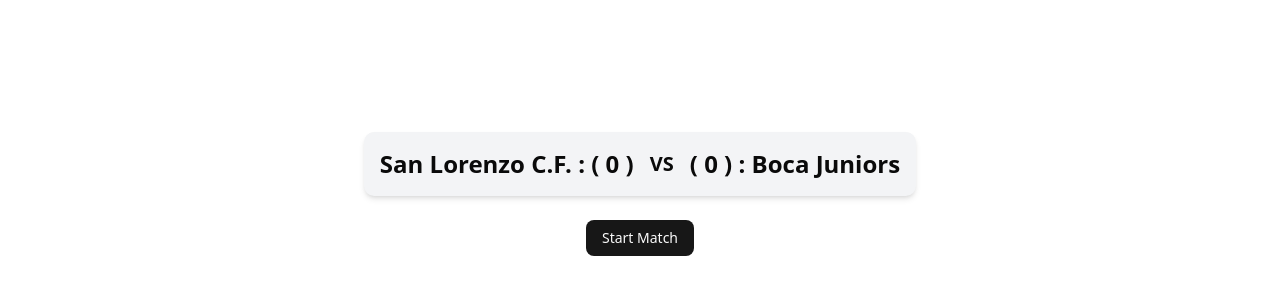
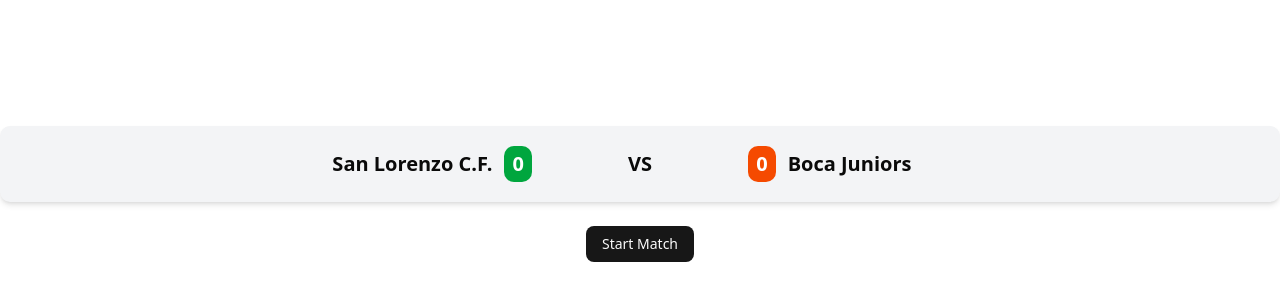
Before and after one commit to bdiaz-dev/match-partner, a Next.js app: page /match in a window 1280 px wide. Shown: the part 202-502 px from the top of the page. Built offline with nearby package versions, Linux system fonts and the light colour scheme.

Commit message:
scoreboard style

```diff
--- a/src/app/hooks/usePlayerMenu.ts
+++ b/src/app/hooks/usePlayerMenu.ts
@@ -49,7 +49,7 @@
         }
       ])
       addEvent({
-        title: '⚽ Gol del rival',
+        title: '⚽ Gol rival',
         type: 'goal',
         id: idForGoal
       })
@@ -71,7 +71,7 @@
       }
       setGoals([...goals, newGoal])
       addEvent({
-        title: '⚽ Gol del equipo',
+        title: '⚽ Gol equipo',
         type: 'goal',
         playerName: goalPlayer.name,
         playerDorsal: dorsal,
@@ -200,7 +200,7 @@
     const cardedPlayer = player(dorsal)
     toggleCard(dorsal, cardType)
     addEvent({
-      title: cardType === 'yellow' ? '🟨 Tarjeta Amarilla' : '🟥 Tarjeta Roja',
+      title: cardType === 'yellow' ? '🟨 Tj. Amarilla' : '🟥 Tj. Roja',
       type: cardType === 'yellow' ? 'card' : 'redCard',
       playerName: cardedPlayer?.name || 'Desconocido',
       playerDorsal: dorsal
--- a/src/app/match/components/EventsList.tsx
+++ b/src/app/match/components/EventsList.tsx
@@ -46,7 +46,7 @@
         disabled={!hasEvents}
         onClick={() => hasEvents && setIsEditing(!isEditing)}
         className={`${isEditing ? 'bg-red-600' : 'bg-slate-400'} absolute top-2 right-2 text-xs`}
-      >✏</Button>
+      >✍</Button>
       <div className='flex flex-col items-start justify-start w-full min-w-90 min-h-80 max-h-full overflow-y-auto mt-2'>
         {events.length > 0 ? (
           events.map((event, index) => event.type === 'substitution' ? (
@@ -54,14 +54,14 @@
           ) : (
             <div key={index} className='p-2 border-b border-gray-200 w-full'>
               {isEditing &&
-                <button className='bg-transparent mr-4'
+                <button className='rounded-full mr-2 hover:scale-110 transition-scale duration-100 cursor-pointer'
                   onClick={() => { handleDeleteEvent({ id: event.id, type: event.type }) }}
                 >
                   ❌
                 </button>}
               <span className={`${goalTextStyle(event.type, (!!event.playerName ? 'team' : 'opponent'))} font-semibold`}>{event.title + ': '}</span>
               <span className='text-gray-600'>{event.playerName} {event.playerName ? `(#${event.playerDorsal})` : ''}</span>
-              <span className='text-gray-500 text-sm'>{' - ' + event.time}</span>
+              <span className='text-gray-500 text-sm text-nowrap'>{' - ' + event.time}</span>
             </div>
           ))
         ) : (
--- a/src/app/match/components/MatchStopwatch.tsx
+++ b/src/app/match/components/MatchStopwatch.tsx
@@ -13,8 +13,8 @@
   const isPaused = useMatchStore(state => state.isPaused)
   const pausePeriods = useMatchStore(state => state.pausePeriods)
   // const hasHydrated = useMatchStore.persist?.hasHydrated?.() ?? false
-  const [ hasHydrated, setHasHydrated ] = useState(false)
-  const [ timestamp, setTimestamp ] = useState<number | undefined>(undefined)
+  const [hasHydrated, setHasHydrated] = useState(false)
+  const [timestamp, setTimestamp] = useState<number | undefined>(undefined)
 
 
   useEffect(() => {
@@ -65,10 +65,14 @@
   if (!hasHydrated || timestamp === undefined) return null
 
   return (
-    <BaseStopwatch
-      startTimestamp={timestamp}
-      isRunning={isStarted && !isPaused}
-      className="text-4xl font-bold text-center text-gray-800"
-    />
+    <div className='flex flex-row items-center justify-center gap-4 w-full mb-2'>
+      <span className='font-bold text-2xl'>---------</span>
+      <BaseStopwatch
+        startTimestamp={timestamp}
+        isRunning={isStarted && !isPaused}
+        className="text-4xl font-bold text-center text-gray-800"
+      />
+      <span className='font-bold text-2xl'>---------</span>
+    </div>
   )
 }
--- a/src/app/match/components/ScoreBoard.tsx
+++ b/src/app/match/components/ScoreBoard.tsx
@@ -1,4 +1,5 @@
 import useMatchStore from '../stores/matchStore'
+import MatchStopwatch from './MatchStopwatch'
 
 export default function ScoreBoard() {
   const matchGoals = useMatchStore(state => state.goals)
@@ -9,17 +10,33 @@
   const teamGoals = matchGoals.filter(goal => goal.side === 'team')
   const opponentGoals = matchGoals.filter(goal => goal.side === 'opponent')
 
+  const Goals = (side: 'team' | 'opponent') => {
+    const isTeam = side === 'team'
+    const goals = isTeam ? teamGoals : opponentGoals
+    return (
+      <div className={`${isTeam ? 'bg-green-600' : 'bg-orange-600'} font-bold max-w-fit text-white px-2 py-1 rounded-lg`}>
+        {goals.length}
+      </div>
+    )
+  }
 
   return (
-    <div>
-      <div className='flex flex-row items-center justify-center bg-gray-100 p-4 rounded-lg shadow-md mb-4'>
-        <p className='text-2xl font-semibold'>
-          {isHome ? teamName : opponentName} : ( {isHome ? teamGoals.length : opponentGoals.length} )
-        </p>
-        <span className='mx-4 text-xl font-bold'>VS</span>
-        <p className='text-2xl font-semibold'>
-          ( {!isHome ? teamGoals.length : opponentGoals.length} ) : {!isHome ? teamName : opponentName}
-        </p>
+    <div className='flex flex-col items-center justify-center bg-gray-100 p-4 rounded-lg shadow-md mb-4 min-w-full sticky top-5 z-10'>
+      <MatchStopwatch />
+      <div className='flex flex-row items-center justify-center  min-w-full'>
+        <div className='flex-2 basis-2/5 text-xl font-semibold flex items-center gap-3 justify-end'>
+          <p className='text-center'>
+            {isHome ? teamName : opponentName}
+          </p>
+          {Goals(isHome ? 'team' : 'opponent')}
+        </div>
+        <div className='flex-1 basis-1/6 p-2 rounded-full text-xl font-bold flex justify-center'>VS</div>
+        <div className='flex-2 basis-2/5 text-xl font-semibold flex items-center gap-3 justify-start'>
+          {Goals(isHome ? 'opponent' : 'team')}
+          <p className='text-center'>
+            {!isHome ? teamName : opponentName}
+          </p>
+        </div>
       </div>
     </div>
   )
--- a/src/app/match/page.tsx
+++ b/src/app/match/page.tsx
@@ -38,9 +38,9 @@
   }
 
   return (
-    <div className='flex flex-col items-center justify-center min-h-screen'>
+    <div className='flex flex-col items-center justify-center min-h-screen min-w-full'>
       <ScoreBoard />
-      <MatchStopwatch />
+      {/* <MatchStopwatch /> */}
       {isStarted ? (
         <>
           <Button className='mt-2 mb-2' onClick={() => archiveMatch()}>
```
